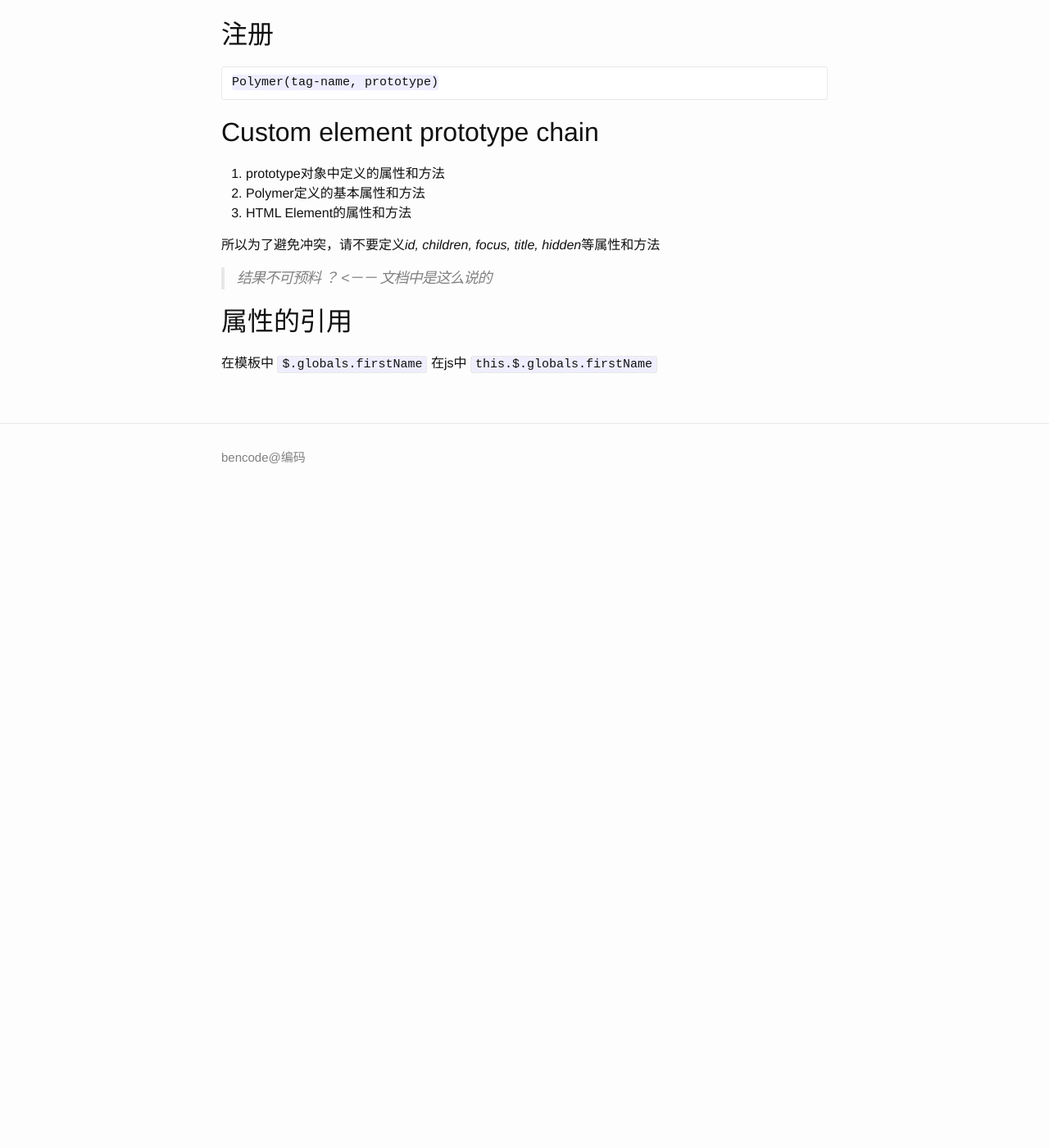
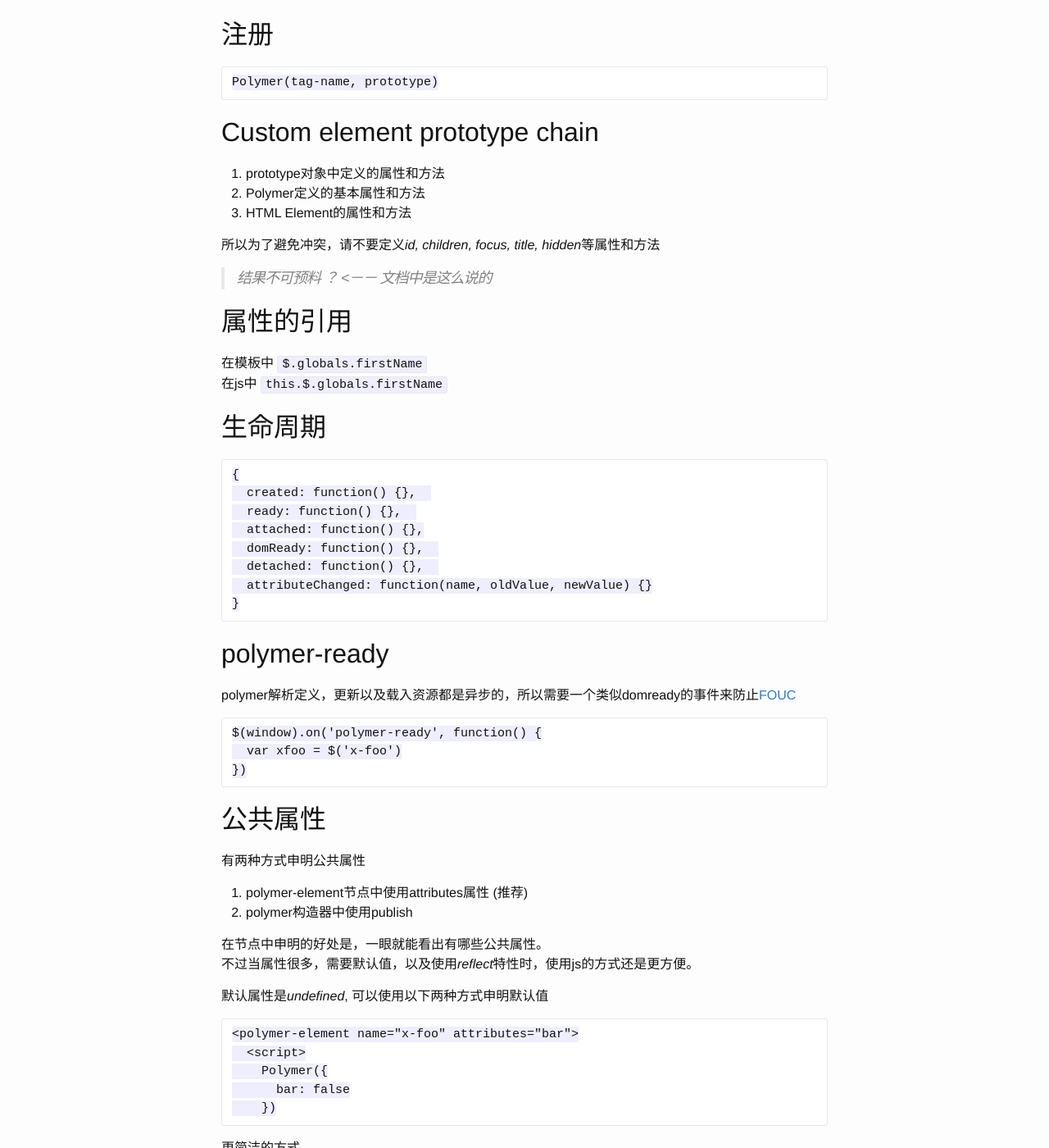
Before and after one commit to bencode/bencode.github.io, a Jekyll site: the page built from _posts/polymer/learning/2011-11-06-api-developer-guide.md, in a window 1280 px wide and 1400 px high, scrolled down 515 px. Shown: the whole window at 82% size. Built offline with Jekyll 4.4.1, drawn with Linux system fonts in a browser that asks for light colours; before the commit the page ends 1145 px from its top, so only the background shows below that; some of the changed text lies outside the part shown.

Commit message:
完成到数据绑定

````diff
--- a/_posts/polymer/learning/2011-11-06-api-developer-guide.md
+++ b/_posts/polymer/learning/2011-11-06-api-developer-guide.md
@@ -45,3 +45,94 @@
 
 在模板中 `$.globals.firstName`
 在js中 `this.$.globals.firstName`
+
+
+## 生命周期
+
+
+```
+{
+  created: function() {},
+  ready: function() {},
+  attached: function() {},
+  domReady: function() {},
+  detached: function() {},
+  attributeChanged: function(name, oldValue, newValue) {}
+}
+```
+
+## polymer-ready
+
+polymer解析定义，更新以及载入资源都是异步的，所以需要一个类似domready的事件来防止[FOUC](http://en.wikipedia.org/wiki/Flash_of_unstyled_content)
+
+```
+$(window).on('polymer-ready', function() {
+  var xfoo = $('x-foo')
+})
+```
+
+
+## 公共属性
+
+有两种方式申明公共属性
+
+1. polymer-element节点中使用attributes属性 (推荐)
+2. polymer构造器中使用publish
+
+在节点中申明的好处是，一眼就能看出有哪些公共属性。
+不过当属性很多，需要默认值，以及使用*reflect*特性时，使用js的方式还是更方便。
+
+
+默认属性是*undefined*, 可以使用以下两种方式申明默认值
+
+```
+<polymer-element name="x-foo" attributes="bar">
+  <script>
+    Polymer({
+      bar: false
+    })
+```
+
+更简洁的方式
+
+```
+<polymer-element name="x-foo">
+  <script>
+    Polymer({
+      publish: {
+        bar: false
+      }
+    })
+```
+
+
+> 对于属性类型为对象和数组的，需要在created回调方法中设置默认值，以保证每个组件有独立的实例数据
+
+
+```
+<polymer-element name="x-defaults" attributes="settings">
+  <script>
+    Polymer({
+      created: function() {
+        this.settings = {
+          textColor: 'blue'
+        }
+      }
+    })
+```
+
+## property reflection
+
+设置对象属性时，会自动传递到节点
+
+`this.name = "Joe"  --> this.setAttribute('name', 'Joe')`
+
+由于双向绑定机制，这个特性大多数情况下用不到，所以默认是关闭的
+
+> property reflection和双向数据绑定不是一回事
+
+
+
+## 数据绑定
+
+## Computed properties
````
Also changed, not shown: links.md (renamed from about.md, +5 -0 lines), 2 other files.
